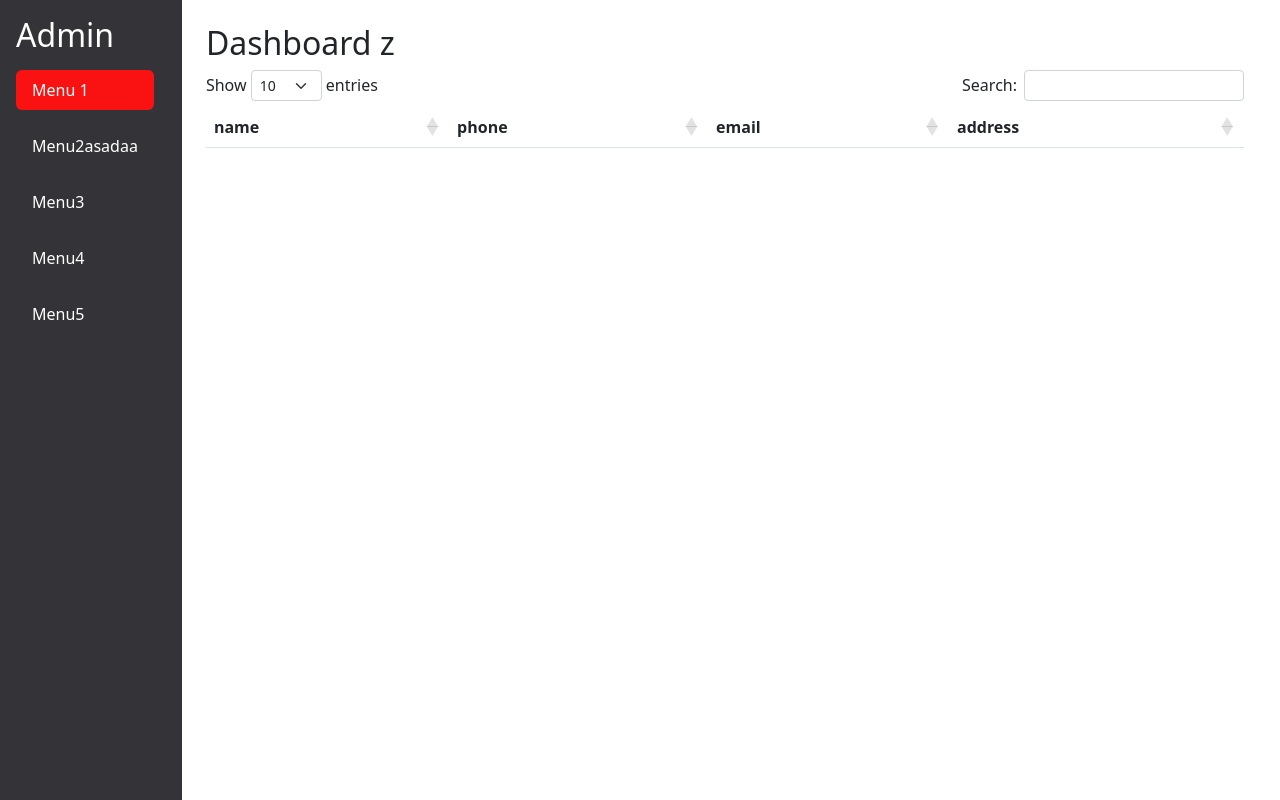
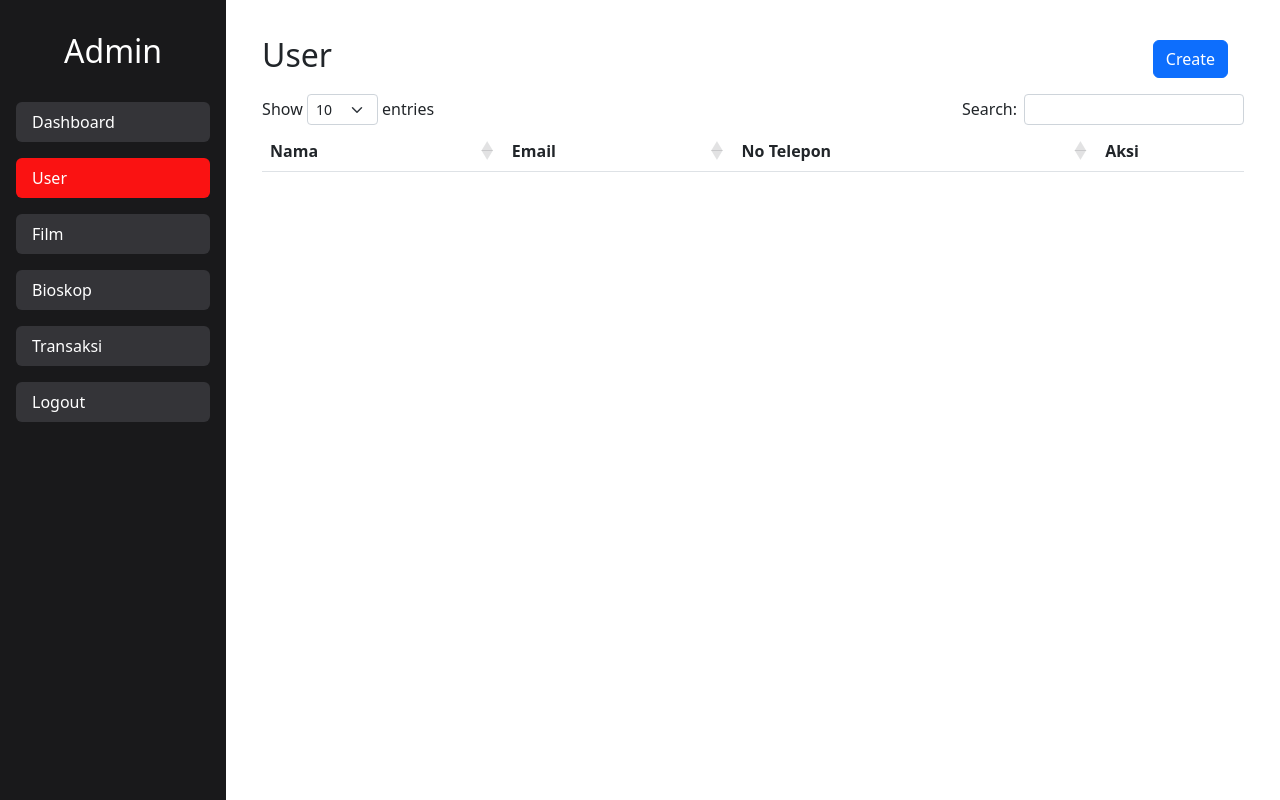
Before and after one commit to wira29/tugbes_bioskop, a PHP site: page /tugbes-bioskop/admin/user in a window 1280 px wide. Run offline with PHP 8.4, Linux system fonts and the light colour scheme; tables that the repository leaves empty or names only in its code hold one stand-in row (values such as "Sample post"); lists and menus that the app fills with data are empty; some libraries are stand-ins or nearby versions.

Commit message:
feat(admin:user): Add CRUD user

```diff
--- a/app/controllers/AdminUserController.php
+++ /dev/null
@@ -1,32 +0,0 @@
-<?php
-
-class AdminUserController extends Controller
-{
-
-  public function index()
-  {
-    $data = $this->model('UserModel')->getAll();
-    $this->view('admin/user', $data);
-  }
-  public function getAll()
-  {
-    $data = $this->model('UserModel')->fetchDatatable();
-
-    echo json_encode($data);
-  }
-
-  public function show($id)
-  {
-    echo "hello";
-    var_dump($id);
-    // $data = $this->model('UserModel')->get($id);
-    // $this->view('admin/user', $data);
-  }
-  public function update($id)
-  {
-    echo "update";
-    var_dump($id);
-    // $data = $this->model('UserModel')->get($id);
-    // $this->view('admin/user', $data);
-  }
-}
--- a/app/controllers/UserController.php
+++ b/app/controllers/UserController.php
@@ -1,18 +1,42 @@
 <?php
-
 class UserController extends Controller
 {
 
   public function index()
   {
-    $uri = $_SERVER["REQUEST_URI"];
-    if ($uri == '/' || $uri == '/login') {
-      $this->view('dashboard/login');
-    } else if ($uri == '/register') {
-      $this->view('register');
+    $data = $this->model('UserModel')->getAll();
+    $this->view('admin/user/index', $data);
+  }
+
+  public function getAll()
+  {
+    $data = $this->model('UserModel')->fetchDatatable();
+
+    echo json_encode($data);
+  }
+
+  public function create()
+  {
+    $this->view('admin/user/create');
+  }
+
+  public function store()
+  {
+
+    if ($_FILES['foto']['size'] > 0) {
+      $uploadedFile = $this->uploadFile($_FILES['foto']);
+      $_POST['foto'] = $uploadedFile;
     }
-    // $data = $this->model('UserModel')->getAll();
-    // $this->view('login', $data);
+    $result = $this->model('UserModel')->insert($_POST);
+    if ($result > 0) {
+      $this->back();
+    }
+  }
+
+  public function edit($id)
+  {
+    $data = $this->model('UserModel')->get($id);
+    $this->view('admin/user/edit', $data);
   }
 
   public function show($id)
@@ -22,4 +46,63 @@ class UserController extends Controller
     // $data = $this->model('UserModel')->get($id);
     // $this->view('admin/user', $data);
   }
+
+  public function update($id)
+  {
+    $_POST['id'] = $id;
+    if ($_FILES['foto']['size'] > 0) {
+      $uploadedFile = $this->uploadFile($_FILES['foto']);
+
+      if ($uploadedFile) {
+        $old = $this->model('UserModel')->get($id);
+        $this->removeFile($old['foto']);
+      }
+
+      $_POST['foto'] = $uploadedFile;
+    }
+    $result = $this->model('UserModel')->update($_POST);
+    if ($result > 0) {
+      $this->back();
+    }
+  }
+
+  public function destroy($id)
+  {
+    $data = $this->model('UserModel')->get($id);
+
+    if ($data['foto']) {
+      $this->removeFile($data['foto']);
+    }
+
+    $result = $this->model('UserModel')->delete($id);
+    if ($result > 0) {
+      $this->back();
+    }
+  }
+
+  function uploadFile($file)
+  {
+    try {
+      $name = $file['name'];
+      $ext = pathinfo($name, PATHINFO_EXTENSION);
+      $temp = $file['tmp_name'];
+      $fileName = uniqid() . '.' . $ext;
+      move_uploaded_file($temp, getcwd() . '/assets/img/user/' . $fileName);
+      return $fileName;
+    } catch (\Throwable $th) {
+      echo $th;
+      throw $th;
+    }
+  }
+
+  function removeFile($file)
+  {
+    unlink(getcwd() . '/assets/img/user/' . $file);
+  }
+
+  function back()
+  {
+    header("Location: /admin/user");
+    die();
+  }
 }
--- a/app/core/App.php
+++ b/app/core/App.php
@@ -14,10 +14,12 @@ class App
   protected $params = [];
   protected $routes;
 
+
   public function __construct()
   {
     $this->routing();
   }
+
   private function routing()
   {
     $routes = Route::getRoutes();
@@ -29,7 +31,7 @@ class App
 
     foreach ($routes as  $route => $callback) {
       list($method, $uri) = explode('@', $route);
-      $pattern = "@^/". $appname . preg_replace('/\\\:[a-zA-Z0-9\_\-]+/', '([a-zA-Z0-9\-\_]+)', preg_quote($uri)) . "$@D";
+      $pattern = "@^/" . $appname . preg_replace('/\\\:[a-zA-Z0-9\_\-]+/', '([a-zA-Z0-9\-\_]+)', preg_quote($uri)) . "$@D";
       $params = array();
 
       if ($requestMethod == $method && preg_match($pattern, $requestUri, $params)) {
--- a/app/core/Controller.php
+++ b/app/core/Controller.php
@@ -1,5 +1,4 @@
 <?php
-
 class Controller
 {
   public function __construct()
--- a/app/core/Helper.php
+++ b/app/core/Helper.php
@@ -32,6 +32,6 @@ class Helper
    */
   public static function redirect(string $url)
   {
-        return header('Location: http://localhost/' . self::$app_name . $url);
+    return header('Location: ' . $base_url . self::$app_name . $url);
   }
 }
--- a/app/core/Route.php
+++ b/app/core/Route.php
@@ -9,12 +9,16 @@ class Route
     'POST@/processRegister' => 'AuthController@processRegister',
     'GET@/logout' => 'AuthController@logout',
     // end auth
-    'GET@/' => 'UserController@index',
     'GET@/home' => 'HomeController@index',
-    'GET@/admin/user' => 'AdminUserController@index',
-    'GET@/admin/user/:id' => 'AdminUserController@show',
-    'GET@/admin/user/update/:id' => 'AdminUserController@update',
-    'POST@/admin/user/getall' => 'AdminUserController@getall'
+    // Admin User
+    'GET@/admin/user' => 'UserController@index',
+    'GET@/admin/user/create' => 'UserController@create',
+    'POST@/admin/user' => 'UserController@store',
+    'GET@/admin/user/:id/edit' => 'UserController@edit',
+    'POST@/admin/user/:id/update' => 'UserController@update',
+    'POST@/admin/user/:id/delete' => 'UserController@destroy',
+
+    'POST@/admin/user/getall' => 'UserController@getall' // fetch datatable
     // 'GET@/admin/user/:id/posts/:post' => 'UserController@show',
   ];
 
--- a/app/models/UserModel.php
+++ b/app/models/UserModel.php
@@ -18,16 +18,59 @@ class UserModel
 
   public function store(array $data)
   {
-    var_dump($data);
     $insert = "INSERT INTO user(nama, email, no_telepon, password, id_role) VALUES('$data[0]', '$data[1]', '$data[2]', '$data[3]', '$data[4]')";
     $this->db->exec($insert);
   }
 
   public function getAll()
   {
-    $query = "SELECT * FROM users";
+    $query = "SELECT * FROM user";
     $result = $this->db->query($query);
     return $result->fetchAll();
+  }
+
+  public function get($id)
+  {
+    $query = "SELECT * FROM user WHERE id=:id";
+    $result = $this->db->prepare($query);
+    $result->execute(['id' => $id]);
+    return $result->fetch();
+  }
+
+  public function insert($data)
+  {
+    $data['password'] = password_hash($data['password'], PASSWORD_DEFAULT);
+    $query = "INSERT INTO user (nama,email,password,no_telepon,foto,id_role) VALUES (:nama,:email,:password,:no_telepon,:foto,:id_role)";
+    $result = $this->db->prepare($query);
+    $result->execute($data);
+
+    return $result->rowCount();
+  }
+
+  public function update($data)
+  {
+    $data['password'] = md5($data['password']);
+    $id = $data['id'];
+    unset($data['id']);
+
+    $query = "UPDATE user SET ";
+    foreach ($data as $key => $val) {
+      if ($val) {
+        $query .= "$key='$val', ";
+      }
+    }
+    $query = substr_replace($query, " ", -2);
+    $query .= " WHERE id=$id";
+    $result = $this->db->prepare($query);
+    $result->execute();
+    return $result->rowCount();
+  }
+  public function delete($id)
+  {
+    $query = "DELETE FROM user WHERE id=:id";
+    $result = $this->db->prepare($query);
+    $result->execute(['id' => $id]);
+    return $result->rowCount();
   }
 
   public function fetchDatatable()
@@ -38,8 +81,8 @@ class UserModel
     $col = $_REQUEST['columns'][$colIndex]['data'];
     $direction = $_REQUEST['order'][0]['dir'];
     $search = $_REQUEST['search']["value"];
-
-    $query = "SELECT * FROM users WHERE name LIKE :keyword  ORDER BY $col $direction LIMIT :offs, :lim";
+    // get data
+    $query = "SELECT * FROM user WHERE nama LIKE :keyword  ORDER BY $col $direction LIMIT :offs, :lim";
     $result  = $this->db->prepare($query);
     $result->execute([
       ':keyword' => '%' . $search . '%',
@@ -47,20 +90,18 @@ class UserModel
       ':lim' => (int)$length
     ]);
     $data = $result->fetchAll();
-
-
+    // get Total records
     $totalRecords = 0;
     if ($search == "") {
-      $totalRecords =  $this->db->query("SELECT * FROM users");
+      $totalRecords =  $this->db->query("SELECT * FROM user");
     } else {
-      $totalRecords = "SELECT * FROM users WHERE name LIKE :keyword";
+      $totalRecords = "SELECT * FROM user WHERE name LIKE :keyword";
       $totalRecords  = $this->db->prepare($totalRecords);
       $totalRecords->bindValue(':keyword', '%' . $search . '%', PDO::PARAM_STR);
     }
-
     $totalRecords->execute();
     $totalRecords = $totalRecords->rowCount();
-
+    // return data
     $output = array(
       "draw"            => intval($_REQUEST['draw']),
       "recordsTotal"    => $totalRecords,
@@ -70,14 +111,4 @@ class UserModel
 
     return $output;
   }
-
-
-
-  public function get($id)
-  {
-    $query = "SELECT * FROM users WHERE id=:id";
-    $result = $this->db->prepare($query);
-    $result->execute(['id' => $id]);
-    return $result->fetch();
-  }
 }
--- /dev/null
+++ b/app/views/admin/layouts/header.php
@@ -0,0 +1,24 @@
+<!DOCTYPE html>
+<html lang="en">
+
+<head>
+  <meta charset="UTF-8">
+  <meta http-equiv="X-UA-Compatible" content="IE=edge">
+  <meta name="viewport" content="width=device-width, initial-scale=1.0">
+  <title>Admin</title>
+
+  <link rel="stylesheet" href="https://cdn.jsdelivr.net/npm/bootstrap@5.2.3/dist/css/bootstrap.min.css">
+  <link rel="stylesheet" type="text/css" href="https://cdn.datatables.net/1.13.1/css/dataTables.bootstrap5.min.css">
+  <link rel="stylesheet" href="/assets/css/admin.css">
+
+  <script src="https://code.jquery.com/jquery-3.6.2.min.js" integrity="sha256-2krYZKh//PcchRtd+H+VyyQoZ/e3EcrkxhM8ycwASPA=" crossorigin="anonymous">
+  </script>
+  <script type="text/javascript" charset="utf8" src="https://cdn.datatables.net/1.13.1/js/jquery.dataTables.min.js">
+  </script>
+  <script type="text/javascript" charset="utf8" src="https://cdn.datatables.net/1.13.1/js/dataTables.bootstrap5.min.js">
+  </script>
+  <script src="https://kit.fontawesome.com/75fbb137eb.js" crossorigin="anonymous">
+  </script>
+  <script src="https://cdn.jsdelivr.net/npm/bootstrap@5.2.3/dist/js/bootstrap.bundle.min.js"></script>
+
+</head>
--- a/app/views/admin/user.php
+++ /dev/null
@@ -1,90 +0,0 @@
-<!DOCTYPE html>
-<html lang="en">
-
-<head>
-  <meta charset="UTF-8">
-  <meta http-equiv="X-UA-Compatible" content="IE=edge">
-  <meta name="viewport" content="width=device-width, initial-scale=1.0">
-  <title>Admin</title>
-  <link rel="stylesheet" href="../assets/css/admin.css">
-
-  <link rel="stylesheet" href="https://cdn.jsdelivr.net/npm/bootstrap@5.2.3/dist/css/bootstrap.min.css">
-  <link rel="stylesheet" type="text/css" href="https://cdn.datatables.net/1.13.1/css/dataTables.bootstrap5.min.css">
-  <script src="https://code.jquery.com/jquery-3.6.2.min.js" integrity="sha256-2krYZKh//PcchRtd+H+VyyQoZ/e3EcrkxhM8ycwASPA=" crossorigin="anonymous"></script>
-  <script type="text/javascript" charset="utf8" src="https://cdn.datatables.net/1.13.1/js/jquery.dataTables.min.js">
-  </script>
-  <script type="text/javascript" charset="utf8" src="https://cdn.datatables.net/1.13.1/js/dataTables.bootstrap5.min.js">
-  </script>
-  <script src="https://kit.fontawesome.com/75fbb137eb.js" crossorigin="anonymous">
-  </script>
-  <script src="https://cdn.jsdelivr.net/npm/bootstrap@5.2.3/dist/js/bootstrap.bundle.min.js"></script>
-
-</head>
-
-<body>
-  <div class="contianer-fluid override">
-    <div class="row flex-nowrap mw-100">
-      <aside id="sidebar" class="col-auto collapse collapse-horizontal show min-vh-100 text-white bg-theme-tertiary " id="sidebar">
-        <div class="d-flex flex-column p-3">
-          <h2 class="d-flex align-items-center me-md-auto mb-3">Admin</h2>
-          <ul class="nav nav-pills gap-3 flex-column flex-shrink-0 mb-auto">
-            <li class="nav-item"><a class="nav-link link-active" href="">Menu 1</a></li>
-            <li class="nav-item"><a class="nav-link text-white bg-theme-tertiary" href="">Menu2asadaa</a></li>
-            <li class="nav-item"><a class="nav-link text-white bg-theme-tertiary" href="">Menu3</a></li>
-            <li class="nav-item"><a class="nav-link text-white bg-theme-tertiary" href="">Menu4</a></li>
-            <li class="nav-item"><a class="nav-link text-white bg-theme-tertiary" href="">Menu5</a></li>
-          </ul>
-        </div>
-      </aside>
-      <main class="col pt-4">
-        <header class="container d-flex align-items-center gap-3">
-          <a class="text-theme-primary d-md-none" data-bs-toggle="collapse" href="#sidebar" role="button"><i class="fa-solid fa-bars fa-xl mb-3"></i></a>
-          <h2>Dashboard z</h2>
-        </header>
-        <article class="container">
-          <table id="user-table" class="display table w-10">
-            <thead>
-              <tr>
-                <th>name</th>
-                <th>phone</th>
-                <th>email</th>
-                <th>address</th>
-              </tr>
-            </thead>
-
-          </table>
-
-        </article>
-      </main>
-    </div>
-  </div>
-  <script>
-    $(document).ready(function() {
-      // $('#user-table').DataTable();
-      $('#user-table').DataTable({
-        processing: true,
-        serverSide: true,
-        ajax: {
-          url: "/admin/user/getall", // json
-          type: "POST", // type of method
-        },
-        columns: [{
-            "data": "name"
-          },
-          {
-            "data": "email"
-          },
-          {
-            "data": "phone"
-          },
-          {
-            "data": "address"
-          },
-
-        ]
-      })
-    })
-  </script>
-</body>
-
-</html>
--- /dev/null
+++ b/app/views/admin/user/index.php
@@ -0,0 +1,118 @@
+<?php require_once __DIR__ . '/../layouts/header.php';
+?>
+
+<body>
+  <div class="override">
+    <div class="d-flex max-w-100">
+      <aside id="sidebar" class="col-auto collapse collapse-horizontal show min-vh-100 text-white bg-theme-primary " id="sidebar">
+        <div class="d-flex flex-column p-3 h-100">
+          <h2 class="d-flex align-items-center me-md-auto mb-3 py-3 px-5">Admin</h2>
+          <ul class="nav nav-pills gap-3 flex-column">
+            <li class="nav-item">
+              <a class="nav-link" href="/admin">Dashboard</a>
+            </li>
+            <li class="nav-item">
+              <a class="nav-link link-active" href="/admin/user">User</a>
+            </li>
+            <li class="nav-item">
+              <a class="nav-link" href="/admin/film">Film</a>
+            </li>
+            <li class="nav-item">
+              <a class="nav-link" href="/admin/bioskop">Bioskop</a>
+            </li>
+            <li class="nav-item">
+              <a class="nav-link" href="/admin/transaksi">Transaksi</a>
+            </li>
+            <li class="nav-item mt-auto">
+              <a class="nav-link justify-content-end" href="/admin/logout">Logout</a>
+            </li>
+          </ul>
+        </div>
+      </aside>
+      <main class="p-4 flex-grow-1">
+        <header class="container-fluid d-flex align-items-center justify-content-between">
+          <div>
+            <a class="text-theme-primary d-md-none" data-bs-toggle="collapse" href="#sidebar" role="button"><i class="fa-solid fa-bars fa-xl mb-3"></i></a>
+            <h2>User</h2>
+          </div>
+          <a type="button" href="/admin/user/create" class="m-3 btn btn-primary">Create</a>
+
+        </header>
+        <article class="container-fluid ">
+          <table id="user-table" class="table table-striped w-100">
+            <thead>
+              <tr>
+                <th>Id</th>
+                <th>Nama</th>
+                <th>Email</th>
+                <th>No Telepon</th>
+                <th>Aksi</th>
+              </tr>
+            </thead>
+          </table>
+        </article>
+      </main>
+    </div>
+  </div>
+  <script>
+    $(document).ready(function() {
+      // $('#user-table').DataTable();
+      const table = $('#user-table').DataTable({
+        processing: true,
+        serverSide: true,
+        ajax: {
+          url: "/admin/user/getall", // json
+          type: "POST", // type of method
+        },
+        columnDefs: [{
+            target: 0,
+            visible: false,
+          },
+          {
+            target: 4,
+            sortable: false,
+          },
+        ],
+        columns: [{
+            "data": "id"
+          }, {
+            "data": "nama"
+          },
+          {
+            "data": "email"
+          },
+          {
+            "data": "no_telepon"
+          },
+          {
+            defaultContent: `<div class="d-flex gap-3 justify-content-center">
+            <button class="btn-edit btn btn-warning">Edit</button>
+          <button class="btn-delete btn btn-danger">Delete</button>
+          </div>`
+          },
+        ]
+      })
+
+
+      $('#user-table tbody').on('click', '.btn-edit', function() {
+        console.log('p')
+        const row = $(this).closest('tr');
+        const id = table.row(row).data().id;
+        window.location = `/admin/user/${id}/edit`;
+      });
+      $('#user-table tbody').on('click', '.btn-delete', function() {
+        const row = $(this).closest('tr');
+        const id = table.row(row).data().id;
+
+        $.ajax({
+          url: `/admin/user/${id}/delete`,
+          method: 'POST'
+        }).done(function() {
+          location.reload();
+        })
+      });
+    })
+  </script>
+</body>
+
+</html>
--- a/assets/css/admin.css
+++ b/assets/css/admin.css
@@ -17,12 +17,15 @@
   color: #19191b;
 }
 
-.link-active {
+.nav-link {
+  background-color: #343438 !important;
+  color: white !important;
+}
+.nav-link:hover {
+  background-color: #fa1212 !important;
+  transition: all 0.5s;
+}
+.nav-link.link-active {
   background-color: #fa1212 !important;
   color: white !important;
-}
-
-.nav-link:hover {
-  background-color: #fa1212;
-  transition: all 0.5s;
 }/*# sourceMappingURL=admin.css.map */
--- a/assets/sass/admin.scss
+++ b/assets/sass/admin.scss
@@ -24,11 +24,16 @@ $tertiaryColor: #343438;
   }
 }
 // admin
-.link-active {
-  background-color: $secondaryColor !important;
+
+.nav-link {
+  background-color: $tertiaryColor !important;
   color: white !important;
+  &:hover {
+    background-color: $secondaryColor !important;
+    transition: all 0.5s;
+  }
+  &.link-active {
+    background-color: $secondaryColor !important;
+    color: white !important;
+  }
 }
-.nav-link:hover {
-  background-color: $secondaryColor;
-  transition: all 0.5s;
-}
```
Also changed, not shown: app/controllers/AuthController.php (+6 -11 lines), app/controllers/SeatController.php (deleted, +0 -38 lines), app/views/admin/user/create.php (added, +89 -0 lines), app/views/admin/user/edit.php (added, +110 -0 lines), 1 other file. Lines whose indentation alone changed are shown as unchanged.
